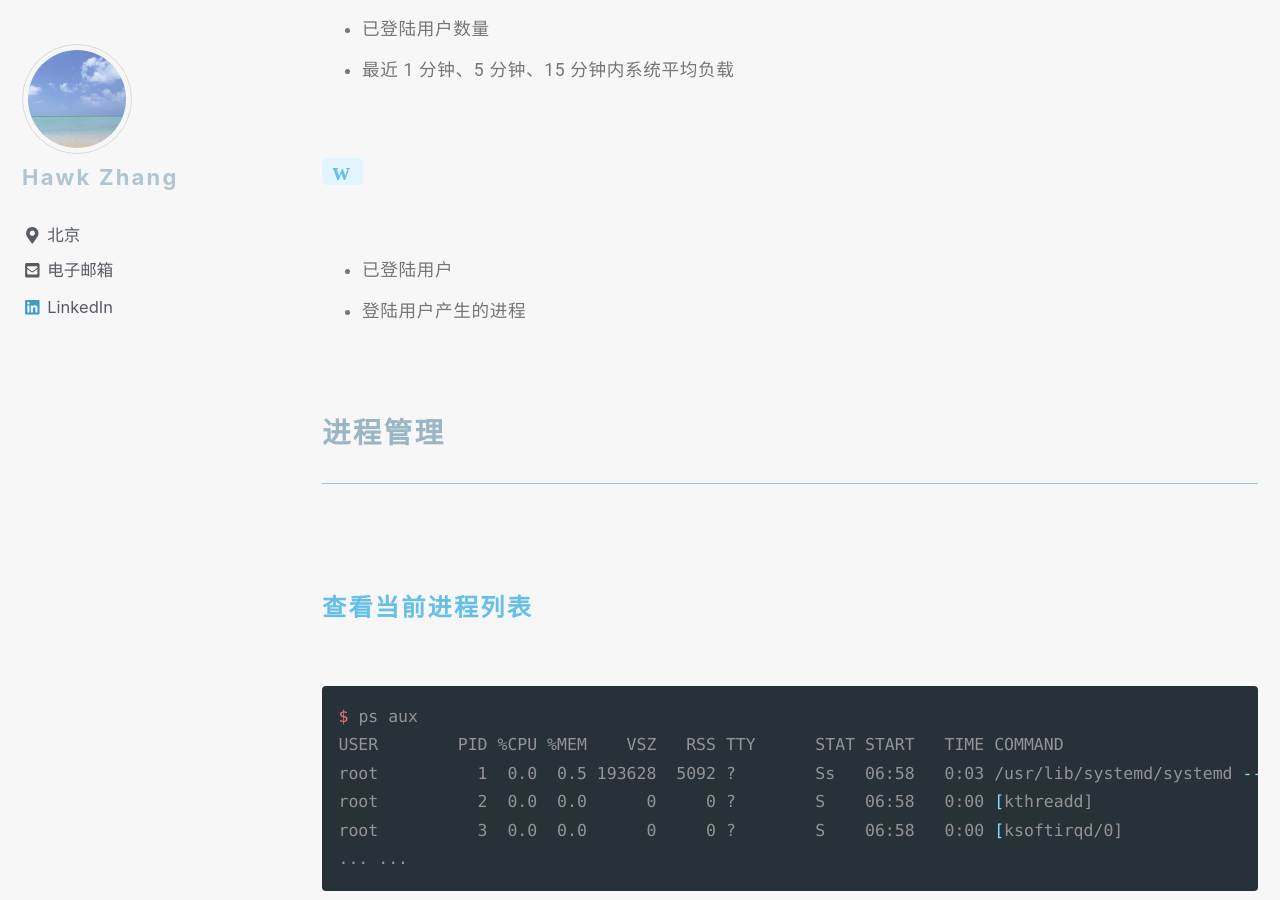
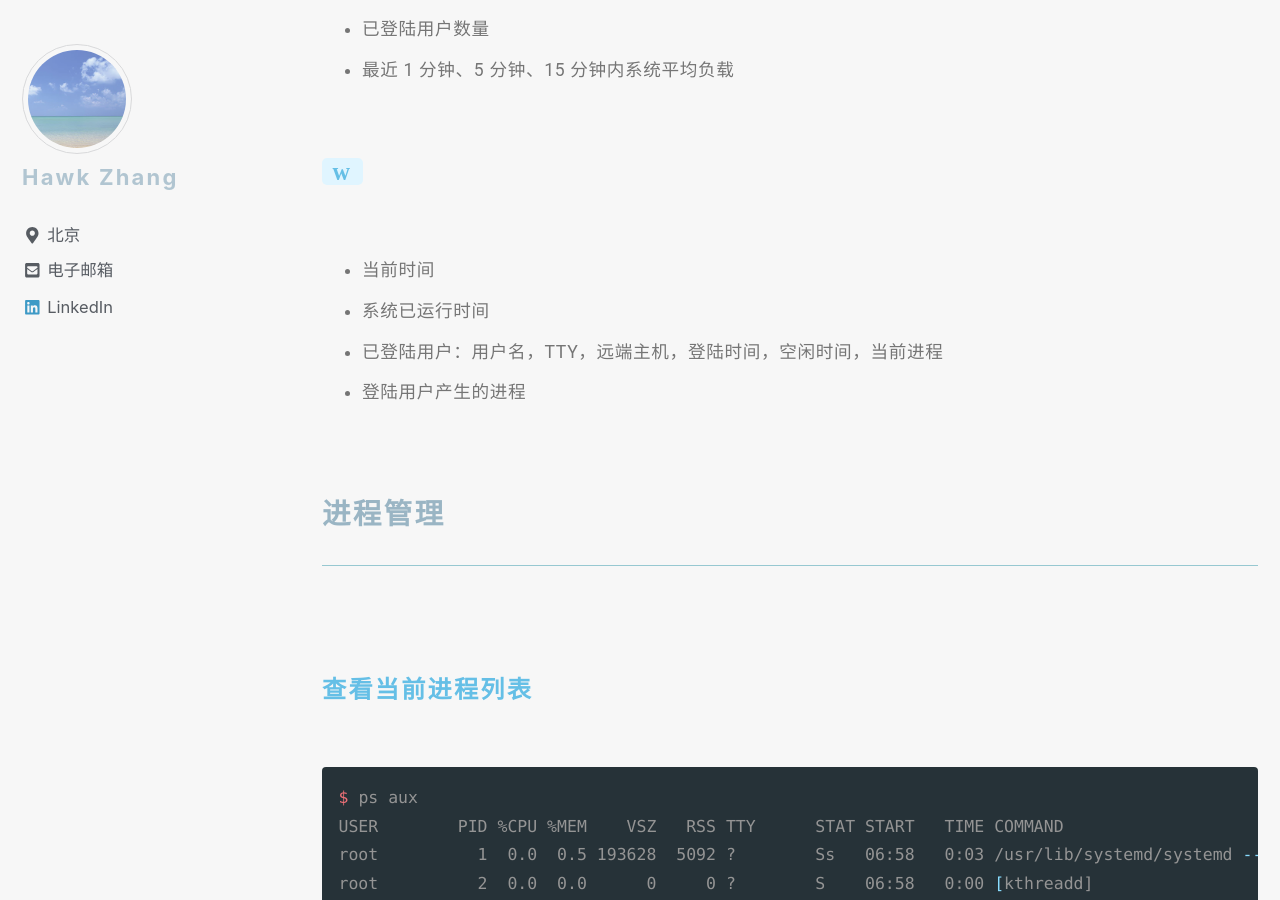
Before and after one commit to narru888/linotes_note, a Jekyll site: the page built from _posts/devop/2017-05-01-troubleshooting.md, in a window 1280 px wide and 900 px high, scrolled down 17039 px. Built offline with Jekyll 4.4.1, drawn with Linux system fonts in a browser that asks for light colours; nearby versions of some CDN libraries; a script that is not in the unit is left out.

Commit message:
update on 2018-08-24 15:00:01 CST

```diff
--- a/_posts/devop/2017-05-01-troubleshooting.md
+++ b/_posts/devop/2017-05-01-troubleshooting.md
@@ -754,7 +754,9 @@ $ hexdump -C somefile
 
 #### `w`
 
-* 已登陆用户
+* 当前时间
+* 系统已运行时间
+* 已登陆用户：用户名，TTY，远端主机，登陆时间，空闲时间，当前进程
 * 登陆用户产生的进程
 
 
```
